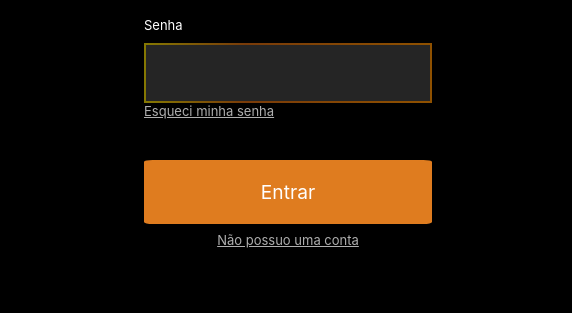
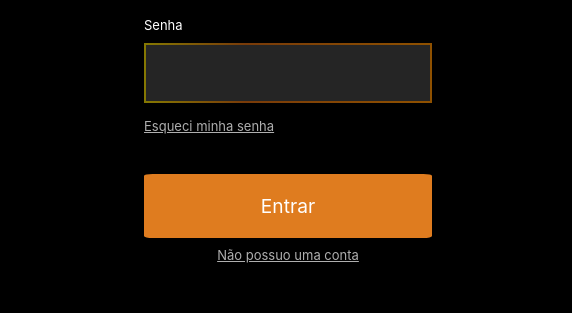
Before and after one commit to Joao-Vitor-Piccolo/fastAPI_backend_project, a plain HTML site: page src/static_files/index.html in a window 1280 px wide. Shown: the part 250-563 px from the top of the page, 0-572 px from the left. Drawn offline with Linux system fonts and the light colour scheme.

Commit message:
Commiting sign in static files p/2

```diff
--- a/src/static_files/src/css/styles.css
+++ b/src/static_files/src/css/styles.css
@@ -51,6 +51,7 @@ body, html{
     text-decoration: underline;
     font-size: small;
     text-align: left;
+    margin-top: 5%;
 }
 
 .form-container a:hover{
```
Also changed, not shown: src/static_files/pages/pos_login.html (+1 -1 lines).
